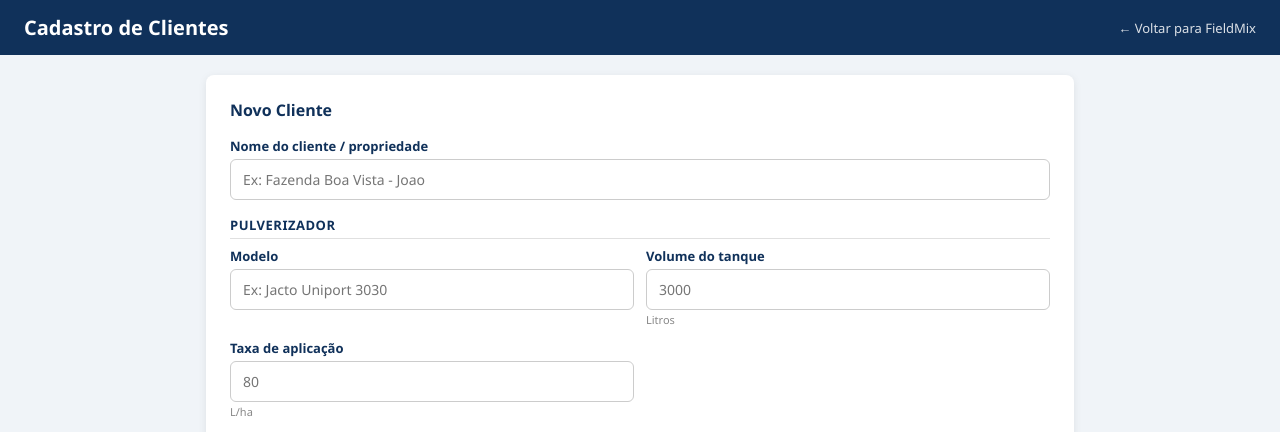
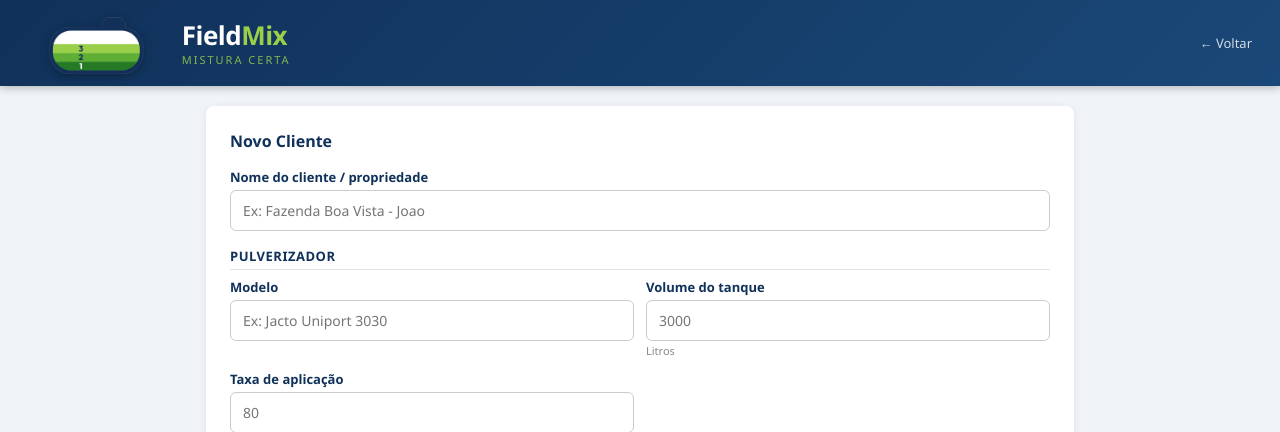
Before and after one commit to eduardopulveragro-bit/MisturaCaldas, a Flask app: page /clientes in a window 1280 px wide. Shown: the top 432 px of the page. Run offline with Flask 3, Linux system fonts and the light colour scheme.

Commit message:
Header redesign: logo sem fundo, ícone maior, visual FieldMix
- logo.png: fundo branco removido (flood-fill externo), fundo transparente
- logo-icon.png: ícone do tanque isolado para o cabeçalho
- index.html: novo header com logo + texto estilizado Field<Mix> / MISTURA CERTA
- clientes.html: mesmo header aplicado, substituindo h1 antigo

Co-Authored-By: Claude Sonnet 4.6 <noreply@anthropic.com>

```diff
--- a/templates/clientes.html
+++ b/templates/clientes.html
@@ -7,10 +7,21 @@
   <style>
     * { box-sizing: border-box; margin: 0; padding: 0; }
     body { font-family: 'Segoe UI', Arial, sans-serif; background: #f0f4f8; color: #1a1a2e; }
-    header { background: #10315A; color: white; padding: 14px 24px; display: flex; align-items: center; justify-content: space-between; }
+    header {
+      background: linear-gradient(135deg, #10315A 0%, #1a4878 100%);
+      color: white; padding: 12px 28px;
+      display: flex; align-items: center; justify-content: space-between;
+      box-shadow: 0 2px 8px rgba(0,0,0,0.25);
+    }
+    .header-brand { display: flex; align-items: center; gap: 14px; text-decoration: none; }
+    .header-brand img { height: 62px; display: block; filter: drop-shadow(0 2px 4px rgba(0,0,0,0.3)); }
+    .header-brand-text { display: flex; flex-direction: column; line-height: 1.2; }
+    .brand-name { font-size: 26px; font-weight: 700; letter-spacing: -0.5px; color: white; }
+    .brand-mix { color: #9ACF49; }
+    .brand-tagline { font-size: 11px; letter-spacing: 2px; text-transform: uppercase; color: rgba(154,207,73,0.85); margin-top: 1px; }
     header h1 { font-size: 20px; font-weight: 600; }
-    header a { color: rgba(255,255,255,0.85); text-decoration: none; font-size: 13px; }
-    header a:hover { color: white; }
+    header a.nav-link { color: rgba(255,255,255,0.8); text-decoration: none; font-size: 13px; }
+    header a.nav-link:hover { color: #9ACF49; }
     main { max-width: 900px; margin: 20px auto; padding: 0 16px; }
     .card { background: white; border-radius: 8px; padding: 24px; box-shadow: 0 2px 8px rgba(0,0,0,0.08); margin-bottom: 20px; }
     h2 { font-size: 16px; color: #10315A; margin-bottom: 16px; }
@@ -56,8 +67,14 @@
 </head>
 <body>
   <header>
-    <h1>Cadastro de Clientes</h1>
-    <a href="/">&larr; Voltar para FieldMix</a>
+    <a href="/" class="header-brand">
+      <img src="/static/logo-icon.png" alt="">
+      <div class="header-brand-text">
+        <span class="brand-name">Field<span class="brand-mix">Mix</span></span>
+        <span class="brand-tagline">Mistura Certa</span>
+      </div>
+    </a>
+    <a href="/" class="nav-link">&larr; Voltar</a>
   </header>
 
   <main>
```
Also changed, not shown: templates/index.html (+22 -5 lines), static/logo-icon.png (added), static/logo.png.
